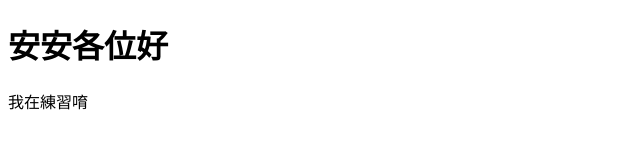
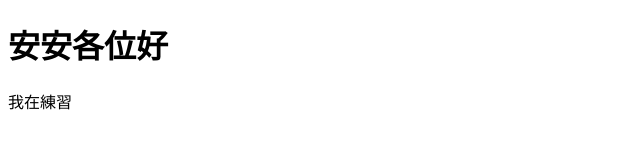
Before and after one commit to adek5327/test, a plain HTML site: page index.html in a window 1280 px wide. Shown: the full height of the page, 0-640 px from the left. Drawn offline with Linux system fonts and the light colour scheme.

Commit message:
Update index.html

```diff
--- a/index.html
+++ b/index.html
@@ -6,7 +6,7 @@
 <body>
 <!--註解在這裡-->
 <h1>安安各位好</h1>
-<p>我在練習唷</p>
+<p>我在練習</p>
 
 </body>
 </html>
```
